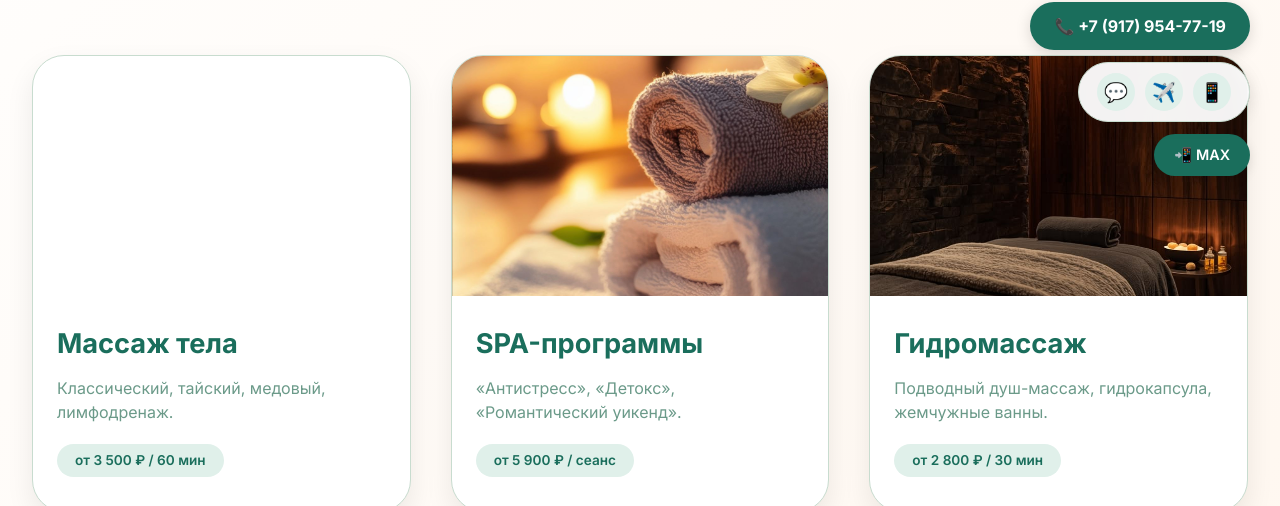
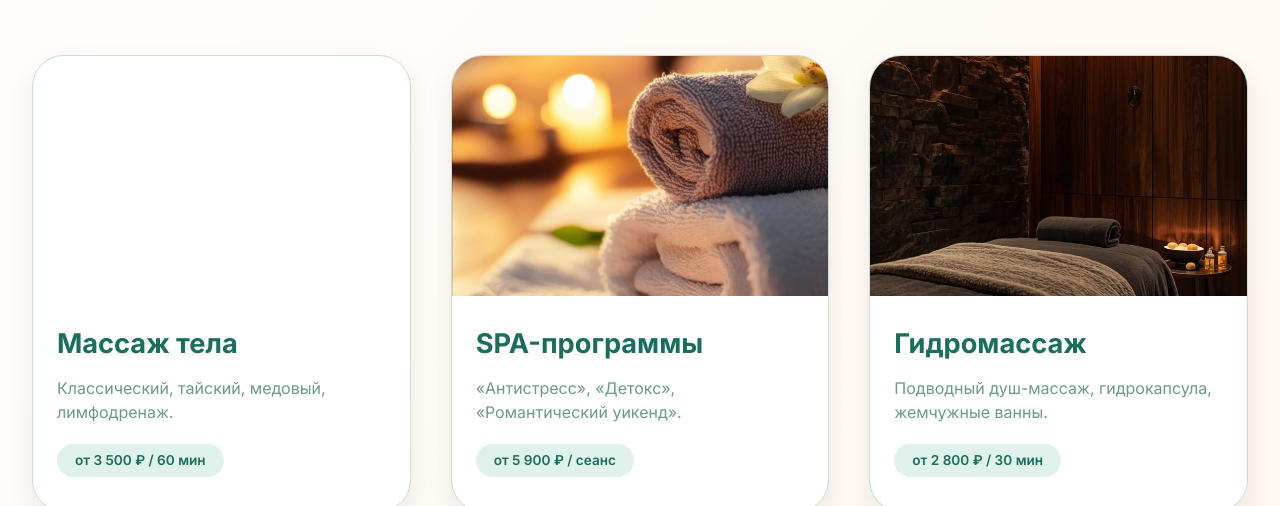
Before and after one commit to bleedeath94-byte/monrepo, a plain HTML site: page index.html in a window 1280 px wide. Shown: the part 594-1100 px from the top of the page. Drawn offline with Linux system fonts and the light colour scheme.

Commit message:
Update index.html

```diff
--- a/index.html
+++ b/index.html
@@ -18,14 +18,6 @@
         .nav a:hover { color: #1a6e5c; }
         .booking-btn-header { background: #1a6e5c; color: white; padding: 10px 24px; border-radius: 60px; font-weight: 700; font-size: 0.9rem; text-decoration: none; transition: 0.2s; white-space: nowrap; border: none; cursor: pointer; font-family: inherit; }
         .booking-btn-header:hover { background: #23967e; transform: scale(1.02); }
-        .floating-contact { position: fixed; bottom: 30px; right: 30px; z-index: 1000; display: flex; flex-direction: column; align-items: flex-end; gap: 12px; }
-        .phone-button { background: #1a6e5c; padding: 12px 24px; border-radius: 60px; color: white; font-weight: 700; text-decoration: none; font-size: 1rem; display: flex; align-items: center; gap: 8px; box-shadow: 0 4px 15px rgba(0, 0, 0, 0.15); transition: 0.2s; }
-        .phone-button:hover { background: #23967e; transform: scale(1.02); }
-        .social-links { display: flex; gap: 10px; background: rgba(255, 255, 255, 0.95); backdrop-filter: blur(8px); padding: 10px 18px; border-radius: 60px; box-shadow: 0 4px 15px rgba(0, 0, 0, 0.1); border: 1px solid #c8dccf; }
-        .social-links a { width: 38px; height: 38px; display: flex; align-items: center; justify-content: center; background: #e0f0ea; border-radius: 50%; text-decoration: none; font-size: 1.2rem; transition: 0.2s; color: #1a6e5c; }
-        .social-links a:hover { background: #c8e0d6; transform: scale(1.05); }
-        .app-max { background: #1a6e5c; padding: 10px 20px; border-radius: 60px; text-decoration: none; color: white; font-weight: 600; font-size: 0.9rem; display: flex; align-items: center; gap: 6px; box-shadow: 0 4px 12px rgba(0, 0, 0, 0.1); transition: 0.2s; }
-        .app-max:hover { background: #23967e; transform: scale(1.02); }
         .hero { background: linear-gradient(125deg, #e2f0ea 0%, #ffffff 80%); padding: 80px 0; text-align: center; border-radius: 0 0 56px 56px; margin-bottom: 50px; border-bottom: 1px solid #c8dccf; }
         .hero h2 { font-size: 3.5rem; font-weight: 800; color: #1a6e5c; }
         .hero p { font-size: 1.3rem; max-width: 800px; margin: 20px auto 0; color: #4a7b6a; }
@@ -96,7 +88,7 @@
         .main-page { transition: opacity 0.3s ease; }
         .main-page.hide { opacity: 0; pointer-events: none; display: none; }
         @media (max-width: 900px) { .header-inner { flex-direction: column; } .nav { margin: 0; } .contact-inner { grid-template-columns: 1fr; gap: 40px; justify-items: stretch; } .contact { margin: 40px 20px; } }
-        @media (max-width: 760px) { .container { padding: 0 20px; } .hero h2 { font-size: 2rem; } .hero p { font-size: 1rem; } .features-section, .reviews-section { padding: 32px 24px; } .features-title { font-size: 1.6rem; } .rating-grid { gap: 30px; } .features-grid { grid-template-columns: 1fr; } .floating-contact { bottom: 20px; right: 20px; } .social-links { padding: 6px 12px; } .product-container { grid-template-columns: 1fr; padding: 24px; } .product-image { min-height: 250px; } .contact { margin: 40px 16px; } }
+        @media (max-width: 760px) { .container { padding: 0 20px; } .hero h2 { font-size: 2rem; } .hero p { font-size: 1rem; } .features-section, .reviews-section { padding: 32px 24px; } .features-title { font-size: 1.6rem; } .rating-grid { gap: 30px; } .features-grid { grid-template-columns: 1fr; } .product-container { grid-template-columns: 1fr; padding: 24px; } .product-image { min-height: 250px; } .contact { margin: 40px 16px; } }
     </style>
 </head>
 <body>
@@ -116,16 +108,6 @@
         </div>
     </div>
 </header>
-
-<div class="floating-contact">
-    <a href="tel:+79179547719" class="phone-button">📞 +7 (917) 954-77-19</a>
-    <div class="social-links">
-        <a href="#" target="_blank">💬</a>
-        <a href="#" target="_blank">✈️</a>
-        <a href="#" target="_blank">📱</a>
-    </div>
-    <a href="#" class="app-max">📲 MAX</a>
-</div>
 
 <div id="mainPage" class="main-page">
     <section class="hero">
@@ -217,7 +199,6 @@
                     </div>
                 </div>
 
-                <!-- ===== ГОТОВАЯ ФОРМА С ТВОИМ ENDPOINT ===== -->
                 <div id="booking" class="contact-form">
                     <h3>Онлайн-запись</h3>
                     <form id="emailForm" action="https://formspree.io/f/xojzndgr" method="POST">
@@ -287,7 +268,6 @@
         }
     }
 
-    // Асинхронная отправка формы на Formspree (без перезагрузки страницы)
     const emailForm = document.getElementById('emailForm');
     const formStatus = document.getElementById('formStatus');
 
```
